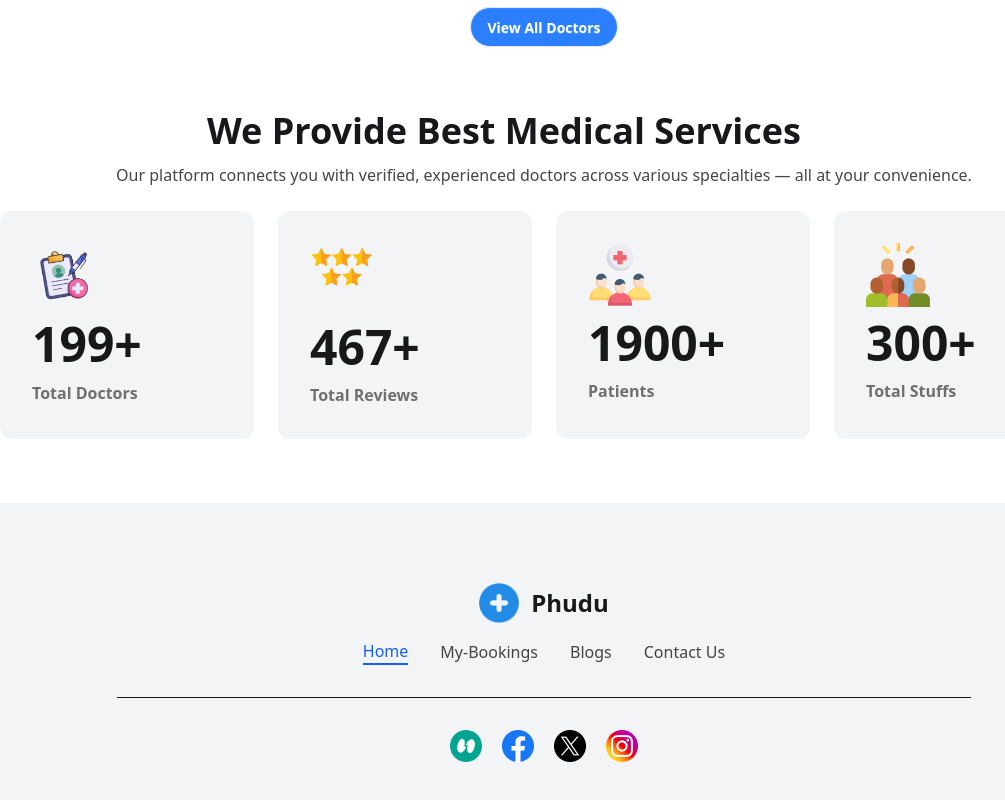
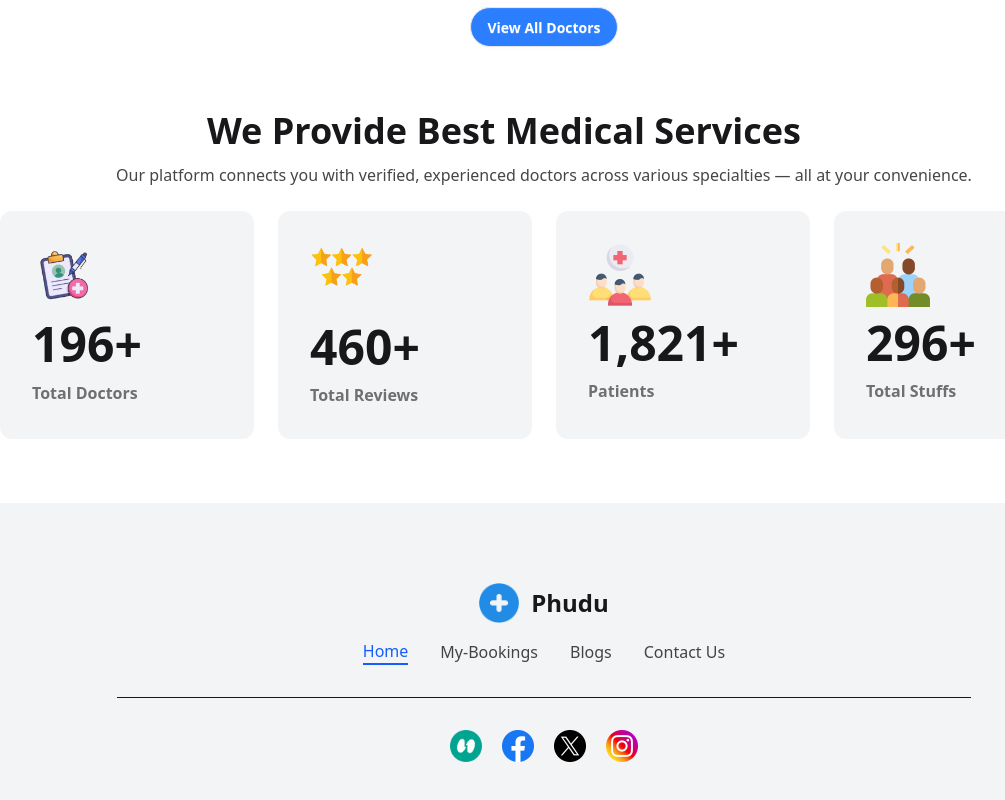
Before and after one commit to emonsimply/Phudu, a React (Vite) app: page / in a window 1280 px wide. Shown: the part 2095-2895 px from the top of the page, without its empty margins (96-1101 px from the left). Built offline with nearby package versions, Linux system fonts and the light colour scheme.

Commit message:
react-countup added

```diff
--- a/package.json
+++ b/package.json
@@ -12,6 +12,7 @@
   "dependencies": {
     "@tailwindcss/vite": "^4.1.10",
     "react": "^19.1.0",
+    "react-countup": "^6.5.3",
     "react-dom": "^19.1.0",
     "react-router": "^7.6.2",
     "tailwindcss": "^4.1.10"
--- a/src/Components/SuccessSection/SuccessSection.jsx
+++ b/src/Components/SuccessSection/SuccessSection.jsx
@@ -1,4 +1,5 @@
 import React from 'react';
+import CountUp from 'react-countup';
 
 const SuccessSection = () => {
   return (
@@ -10,22 +11,22 @@ const SuccessSection = () => {
       <div className='grid grid-cols-2 md:grid-cols-3 lg:grid-cols-4 gap-6'>
         <div className='bg-gray-100 rounded-xl p-8 grid'>
           <img className='w-16' src="/src/assets/total-doctors.png" alt="" />
-          <h1 className='text-5xl font-bold my-3'>199+</h1>
+          <h1 className='text-5xl font-bold my-3'><CountUp start={0} end={199} duration={10} />+</h1>
           <h3 className='font-bold opacity-60'>Total Doctors</h3>
         </div>
         <div className='bg-gray-100 rounded-xl p-8'>
           <img className='w-16 mb-8' src="/src/assets/total-reviews.png" alt="" />
-          <h1 className='text-5xl font-bold my-3'>467+</h1>
+          <h1 className='text-5xl font-bold my-3'> <CountUp start={0} end={467} duration={10} />+</h1>
           <h3 className='font-bold opacity-60'>Total Reviews</h3>
         </div>
         <div className='bg-gray-100 rounded-xl p-8'>
           <img className='w-16' src="/src/assets/patients.png" alt="" />
-          <h1 className='text-5xl font-bold my-3'>1900+</h1>
+          <h1 className='text-5xl font-bold my-3'><CountUp start={0} end={1900} duration={10} />+</h1>
           <h3 className='font-bold opacity-60'>Patients</h3>
         </div>
         <div className='bg-gray-100 rounded-xl p-8'>
           <img className='w-16' src="/src/assets/total-stuffs.png" alt="" />
-          <h1 className='text-5xl font-bold my-3'>300+</h1>
+          <h1 className='text-5xl font-bold my-3'><CountUp start={0} end={300} duration={10} />+</h1>
           <h3 className='font-bold opacity-60'>Total Stuffs</h3>
         </div>
 
```
Also changed, not shown: 1 other file (tests, documents, lock files or other folders).
